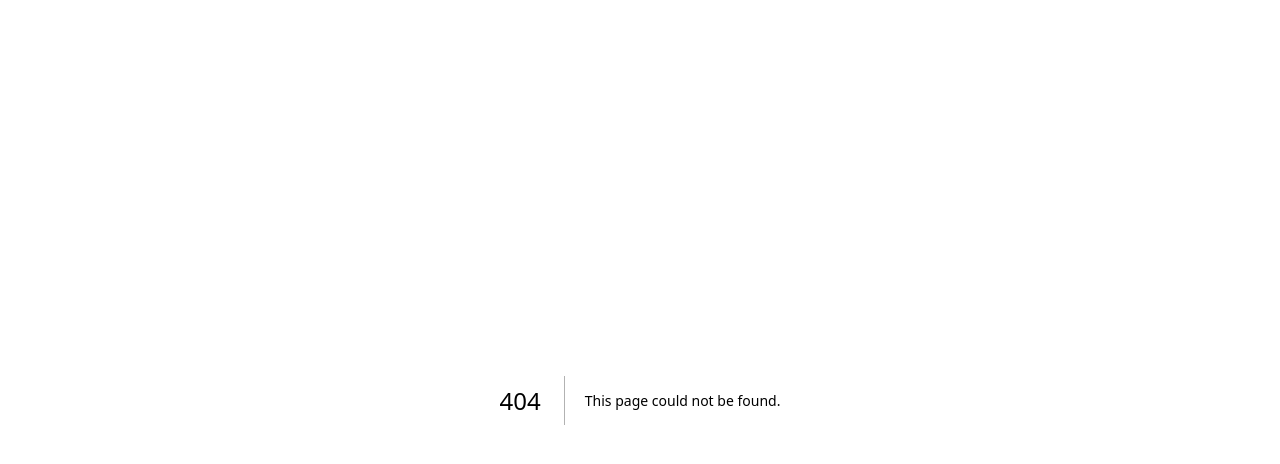
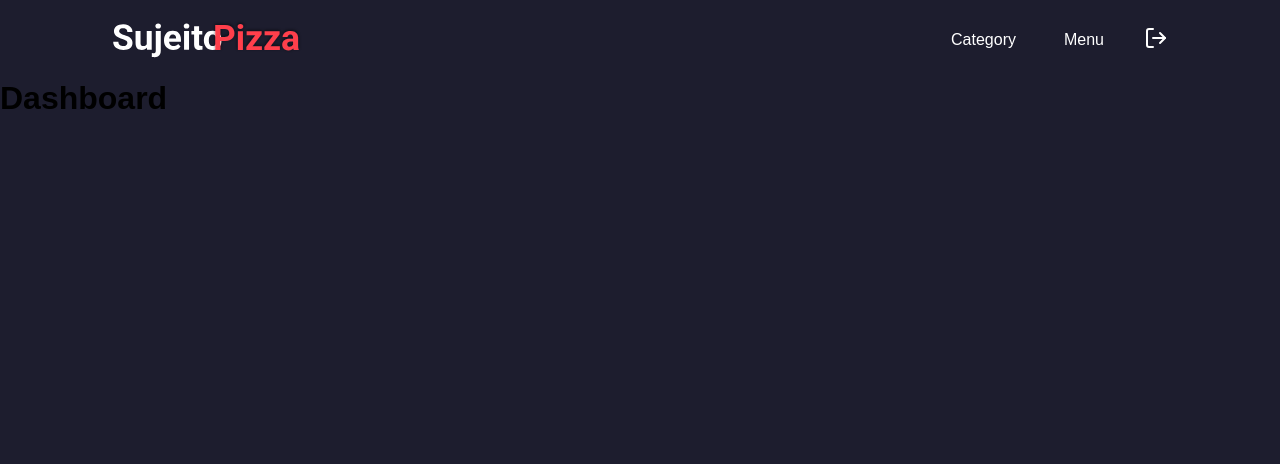
Before and after one commit to felipeLeao18/pizza-byte-frontend, a Next.js app: page /dashboard in a window 1280 px wide. Before the commit this address had no page. Shown: the top 464 px of the page. Built offline with nearby package versions, Linux system fonts and the light colour scheme.

Commit message:
feat: add dashboard page

```diff
--- /dev/null
+++ b/src/pages/dashboard/index.tsx
@@ -0,0 +1,24 @@
+import { Header } from '@/src/components/ui/Header'
+import { canSSRAuth } from '@/src/utils/canSSRAuth'
+
+import Head from 'next/head'
+
+export default function Dashboard () {
+  return (
+    <>
+      <Head>
+        <title>Pane</title>
+      </Head>
+    <div>
+        <Header/>
+      <h1>Dashboard</h1>
+    </div>
+    </>
+  )
+}
+
+export const getServerSideProps = canSSRAuth(async (ctx) => {
+  return {
+    props: {}
+  }
+})
```
